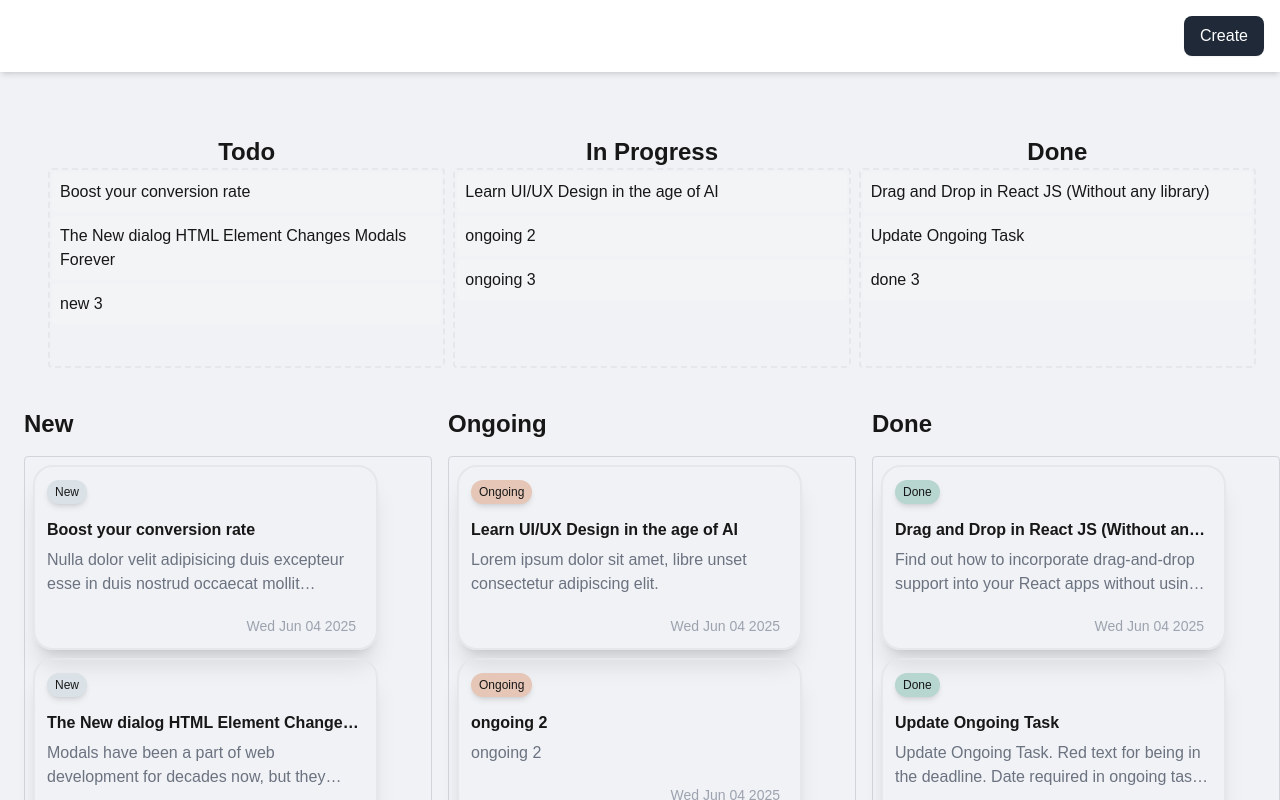
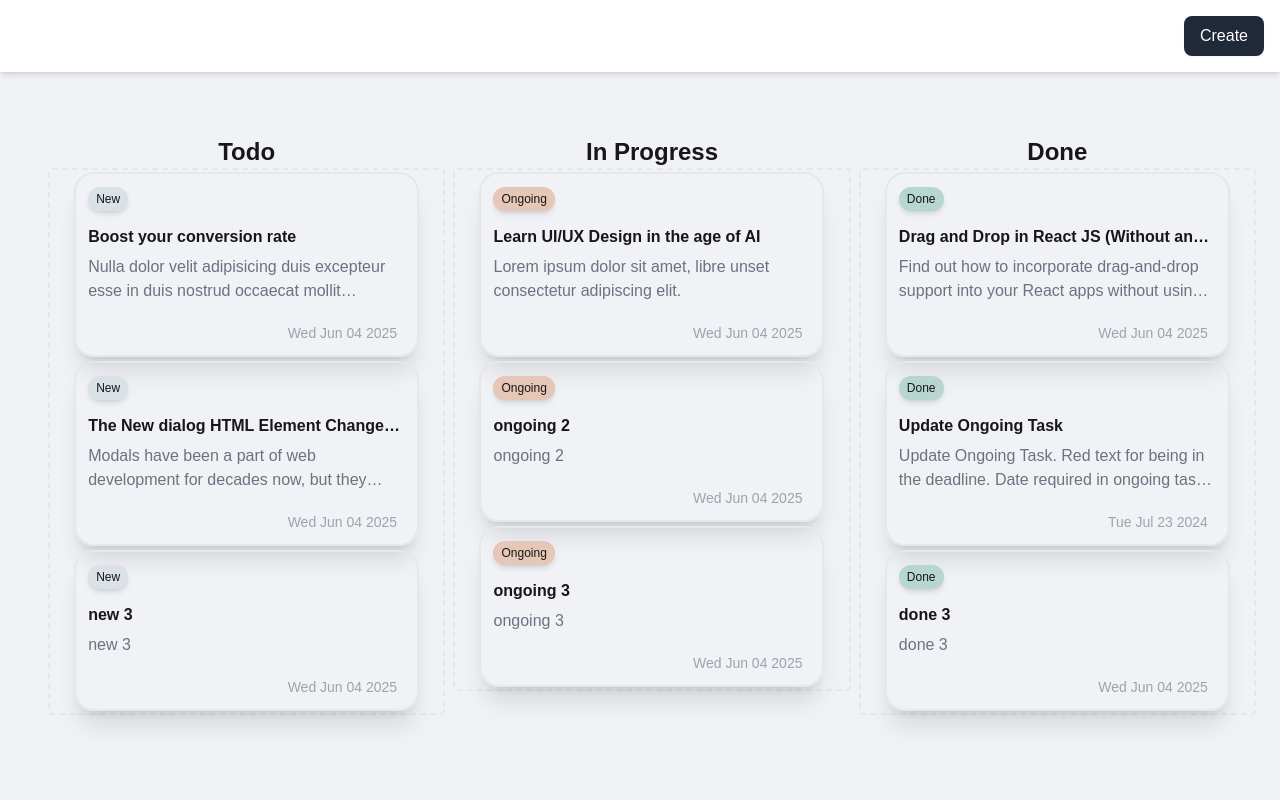
Before and after one commit to tahsinAmin/task-manage, a Next.js app: page / in a window 1280 px wide. Shown: the top 800 px of the page. Built offline with nearby package versions, Linux system fonts and the light colour scheme.

Commit message:
impr (DnD): Columns Component removed & display options added - No need for Column Component - Dnd having the display Options as well - state removed from moveTask function

```diff
--- a/src/app/components/Board.tsx
+++ b/src/app/components/Board.tsx
@@ -2,12 +2,18 @@
 
 import { useState } from "react"
 import { taskProp } from "../types"
-import Column from "./Column"
 import { doneDemoTasks, newDemoTasks, ongoingDemoTasks } from "../utils"
 import { Navbar } from "./Navbar"
 import { AddTaskModal } from "./AddTaskModal"
 import { TaskDetailsModal } from "./TaskDetailsModal"
 import Dnd from "./dnd"
+
+const state = {
+    new: 0,
+    ongoing: 1,
+    done: 2
+}
+
 
 export const Board = () => {
   const [isModalOpen, setIsModalOpen] = useState(false);
@@ -69,9 +75,9 @@ export const Board = () => {
     }
   }
 
-  const moveTask = (task: taskProp, state: number) => {
+  const moveTask = (task: taskProp) => {
     setItemSelected(task)
-    setActiveTag(state);
+    setActiveTag(state[task.status as keyof typeof state]);
     setDisplayOptions(true)
   }
 
@@ -132,14 +138,7 @@ export const Board = () => {
 
             </div>
           }
-          <div className="flex flex-col gap-4">
-          <Dnd />
-            <div className="grid grid-cols-1 md:grid-cols-3 gap-4">
-              <Column title="New" tasks={newTask} state={0} moveTask={moveTask} />
-              <Column title="Ongoing" tasks={ongoing} state={1} moveTask={moveTask} />
-              <Column title="Done" tasks={done} state={2} moveTask={moveTask} />
-            </div>
-          </div>
+          <Dnd moveTask={moveTask}/>
         </div>
       </div>
     </div>
--- a/src/app/components/Card.tsx
+++ b/src/app/components/Card.tsx
@@ -1,11 +1,13 @@
 import { taskProp } from "../types";
 const dateTodayString = new Date().toDateString();
 
-const Card = ({ task, moveTask, state }: { task: taskProp, moveTask: (task: taskProp, state: number) => void, state: number }) => {
+const Card = ({ task, moveTask, handleDragStart, handleDragEnd }: { task: taskProp, moveTask: (task: taskProp) => void, handleDragStart: (e: React.DragEvent<HTMLLIElement>, taskId: string) => void, handleDragEnd: (e: React.DragEvent<HTMLLIElement>) => void }) => {
     const dateString = new Date(task.dueDate).toDateString()
 
     return (
-        <li className=" rounded-[20px] shadow-xl p-3 xl:w-[345px] relative overflow-hidden border-2 border-gray-200" onClick={() => moveTask(task, state)}>
+        <li draggable onDragStart={(e) => handleDragStart(e, task.id)}
+        onDragEnd={(e) => handleDragEnd(e)}
+        className="rounded-[20px] shadow-xl p-3 xl:w-[345px] relative overflow-hidden border-2 border-gray-200" onClick={() => moveTask(task)}>
             <div className="absolute inset-0 rounded-2xl"></div>
             <div className="relative z-10">
                 <span className={`inline-block tag-${task.status} text-xs px-2 py-1 rounded-full mb-4 shadow-md capitalize`}>
--- a/src/app/components/Column.tsx
+++ /dev/null
@@ -1,26 +0,0 @@
-import { taskProp } from "../types"
-import Card from "./Card";
-
-interface ColumnProps {
-  title: string;
-  tasks: taskProp[];
-  state: number;
-  moveTask: (task: taskProp, state: number) => void;
-}
-
-const Column = ({ title, tasks, state, moveTask }: ColumnProps) => {
-  return (
-    <div>
-      <div className="flex flex-col gap-4">
-        <h2 className="text-2xl font-bold">{title}</h2>
-        <ul className="flex flex-col gap-2 border border-gray-300 rounded p-2">
-          {tasks.map((task: taskProp) => (
-            <Card key={task.id} task={task} moveTask={moveTask} state={state} />
-          ))}
-        </ul>
-      </div>
-    </div>
-  )
-}
-
-export default Column;
--- a/src/app/components/dnd.tsx
+++ b/src/app/components/dnd.tsx
@@ -2,6 +2,8 @@
 
 import { useState } from "react";
 import { demoTasks } from "../utils";
+import { taskProp } from "../types";
+import Card from "./Card";
 
 interface Task {
     id: string;
@@ -11,7 +13,7 @@ interface Task {
     dueDate: string;
 }
 
-const Dnd = () => {
+const Dnd = ({moveTask}: {moveTask: (task: taskProp) => void}) => {
     const [tasks, setTasks] = useState<Task[]>(demoTasks)
 
     const [dropIndicator, setDropIndicator] = useState<string | null>(null);
@@ -20,26 +22,20 @@ const Dnd = () => {
         return tasks
             .filter(task => task.status === status)
             .map(task => (
-                <div
-                    key={task.id}
-                    draggable
-                    onDragStart={(e) => handleDragStart(e, task.id)}
-                    onDragEnd={(e) => handleDragEnd(e)}
-                    className="w-full p-2 bg-gray-100 rounded"
-                >{task.title}</div>
+                <Card key={task.id} task={task} moveTask={moveTask} handleDragStart={handleDragStart} handleDragEnd={handleDragEnd}/>
             ));
     };
-    const handleDragStart = (e: React.DragEvent<HTMLDivElement>, taskId: string) => {
+    const handleDragStart = (e: React.DragEvent<HTMLLIElement>, taskId: string) => {
         e.dataTransfer.setData("text/plain", taskId.toString());
     }
 
-    const handleDragEnd = (e: React.DragEvent<HTMLDivElement>) => {
+    const handleDragEnd = (e: React.DragEvent<HTMLLIElement>) => {
         e.dataTransfer.clearData();
         setDropIndicator(null);
     }
 
 
-    const handleDrop = (e: React.DragEvent<HTMLDivElement>, status: string) => {
+    const handleDrop = (e: React.DragEvent<HTMLDivElement | HTMLUListElement>, status: string) => {
         e.preventDefault();
         const taskId = e.dataTransfer.getData("text/plain");
         setTasks((prevTasks) => {
@@ -50,10 +46,11 @@ const Dnd = () => {
                 return task;
             })
         });
+        setDropIndicator(null);
     }
 
 
-    const handleDragOver = (e: React.DragEvent<HTMLDivElement>, status: string) => {
+    const handleDragOver = (e: React.DragEvent<HTMLDivElement | HTMLUListElement>, status: string) => {
         e.preventDefault();
         setDropIndicator(status);
     }
@@ -63,7 +60,7 @@ const Dnd = () => {
             <div className="grid sm:grid-cols-3 gap-2">
                 <div>
                     <h2 className="text-2xl font-bold sm:text-center">Todo</h2>
-                    <div
+                    <ul
                         id="new"
                         onDrop={(e) => handleDrop(e, "new")}
                         onDragOver={(e) => handleDragOver(e, "new")}
@@ -71,11 +68,11 @@ const Dnd = () => {
                             }`}
                     >
                         {renderTasks("new")}
-                    </div>
+                    </ul>
                 </div>
                 <div>
                     <h2 className="text-2xl font-bold sm:text-center">In Progress</h2>
-                    <div
+                    <ul
                         id="ongoing"
                         onDrop={(e) => handleDrop(e, "ongoing")}
                         onDragOver={(e) => handleDragOver(e, "ongoing")}
@@ -83,19 +80,19 @@ const Dnd = () => {
                             }`}
                     >
                         {renderTasks("ongoing")}
-                    </div>
+                    </ul>
                 </div>
 
                 <div>
                     <h2 className="text-2xl font-bold sm:text-center">Done</h2>
-                    <div id="done"
+                    <ul id="done"
                         onDrop={(e) => handleDrop(e, "done")}
                         onDragOver={(e) => handleDragOver(e, "done")}
                         className={`flex flex-col items-center justify-start w-full border-2 border-dashed p-0.5 gap-1 rounded min-h-[200px] ${dropIndicator === 'done' ? 'bg-blue-200' : ''
                             }`}
                     >
                         {renderTasks("done")}
-                    </div>
+                    </ul>
                 </div>
             </div>
         </div>
```
